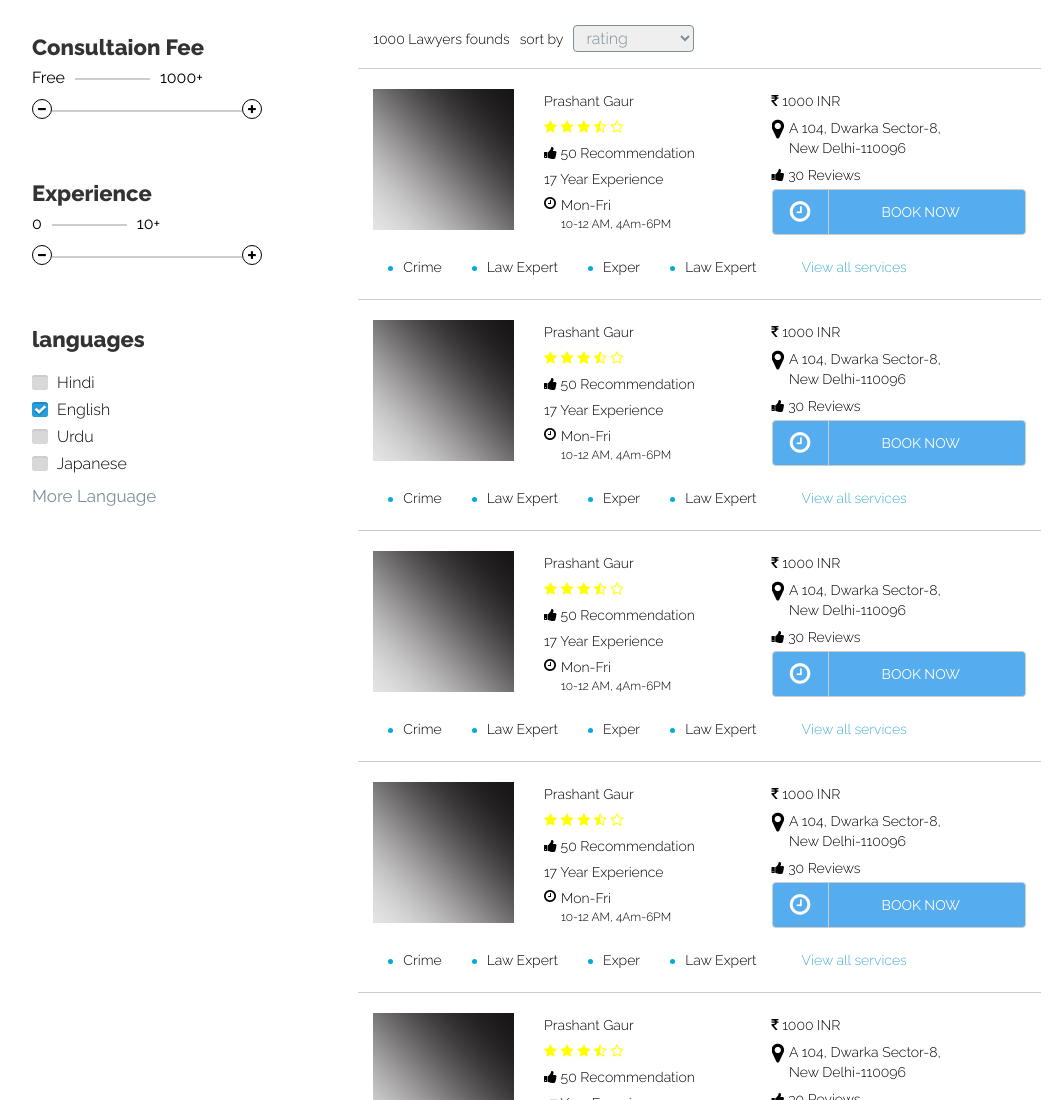
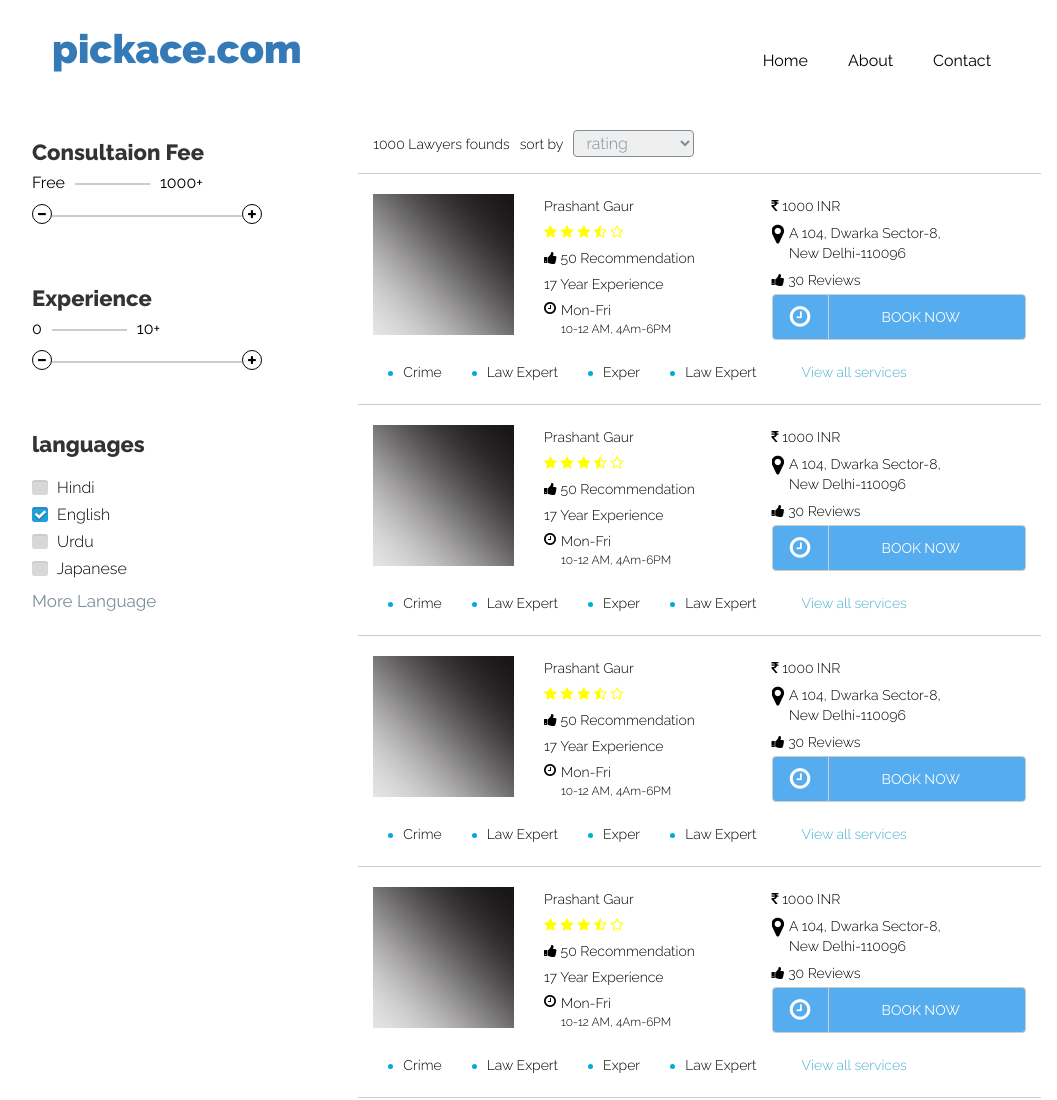
Before and after one commit to pickace/design1.github.io, a plain HTML site: page listview.html in a window 1280 px wide. Shown: the top 1100 px of the page, without its empty margins (111-1168 px from the left). Drawn offline with Linux system fonts and the light colour scheme.

Commit message:
Update listview.html

```diff
--- a/listview.html
+++ b/listview.html
@@ -25,6 +25,37 @@
 
 <body>
 <div class="wrapper">
+  <header class="header">
+<div class="logo">
+    <a href="/">pickace.com</a>
+</div>
+
+<div class="headerRight">
+
+      <nav class="navbar-default">
+        <div class="container-fluid">
+          <div class="navbar-header">
+            <button type="button" class="navbar-toggle collapsed" data-toggle="collapse" data-target="#navbar" aria-expanded="false" aria-controls="navbar">
+              <span class="sr-only">Toggle navigation</span>
+              <span class="icon-bar"></span>
+              <span class="icon-bar"></span>
+              <span class="icon-bar"></span>
+            </button>
+
+          </div>
+          <div id="navbar" class="navbar-collapse collapse">
+            <ul class="menu">
+              <li class="active"><a href="#">Home</a></li>
+              <li><a href="#">About</a></li>
+              <li><a href="#">Contact</a></li>
+
+            </ul>
+
+          </div><!--/.nav-collapse -->
+        </div><!--/.container-fluid -->
+      </nav>
+    </div>
+        </header>
 
   <!--content section-->
   <div class="container">
```
